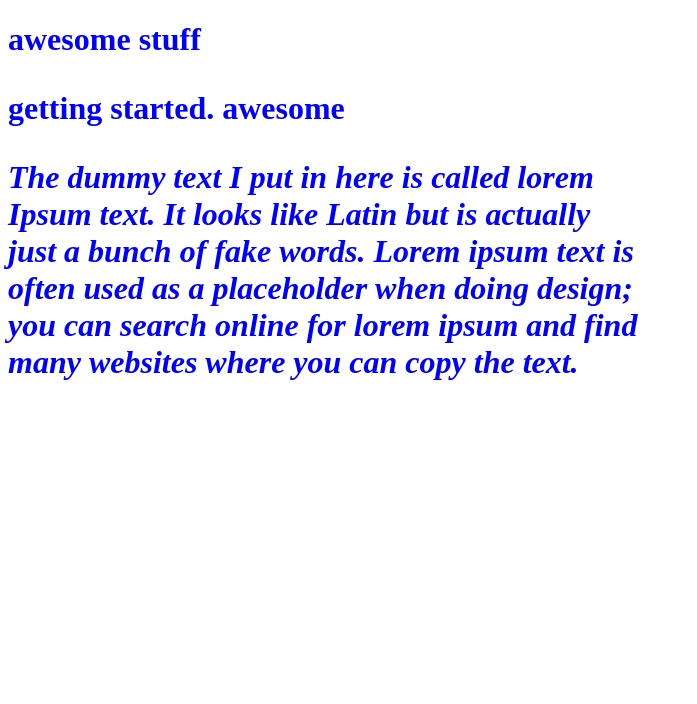
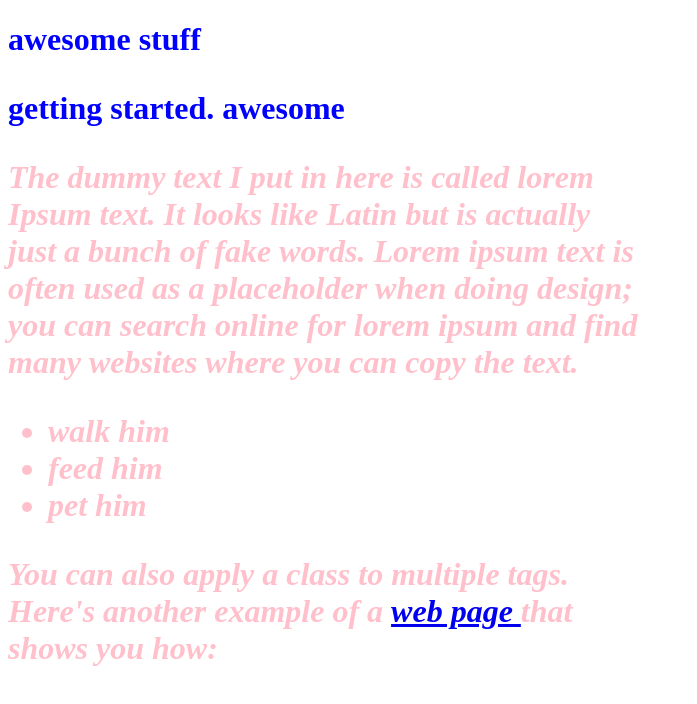
Before and after one commit to annmunyare/trial, a plain HTML site: page index.html in a window 1280 px wide. Shown: the whole page, without its empty margins (0-697 px from the left). Drawn offline with Linux system fonts and the light colour scheme.

Commit message:
added more styles

```diff
--- a/css/styles.css
+++ b/css/styles.css
@@ -1,7 +1,9 @@
 h1{
   color: blue;
 }
-p.author{
+.author{
   font-style: italic;
   width: 50%;
+  color: pink;
+
 }
--- a/index.html
+++ b/index.html
@@ -13,5 +13,15 @@
       you can search online for lorem ipsum and find many
       websites where you can copy the text. </p>
 
+      <ul  class="author">
+        <Li>walk him</li>
+        <Li>feed him</li>
+        <Li>pet him</li>
+      </ul>
+      <p class= "author">
+        You can also apply a class to<strong> multiple tags</strong>.
+        Here's another example of a <a href="http://www.google.com">web page </a>that shows you how:
+      </p>
+
 </body>
 </html>
```
